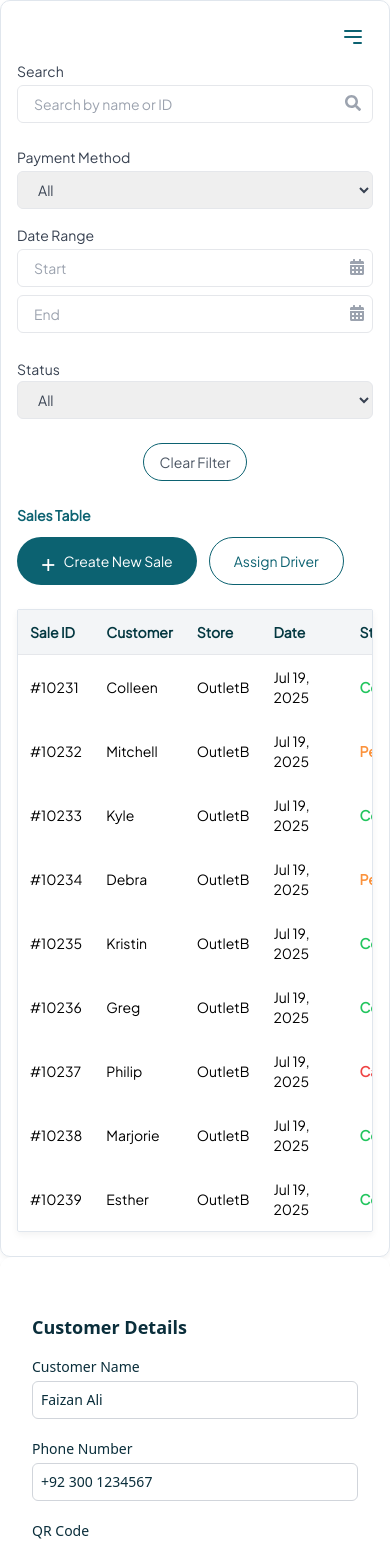
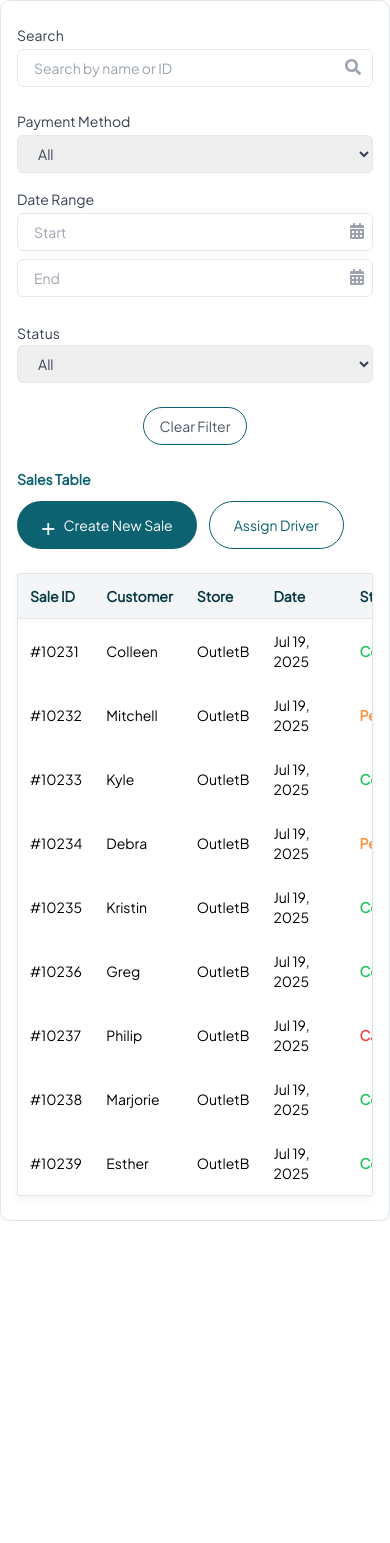
Before and after one commit to Innova360-Rimza/Acuurak_Dashboard, a React (Vite) app: page / in a window 390 px wide. Shown: the top 1543 px of the page. After the commit the page ends 1221 px from the top, so only its background shows below. Built offline with nearby package versions, Linux system fonts and the light colour scheme.

Commit message:
update in tab navbar, inputs

```diff
--- a/src/SalesView/SaleInvoice.jsx
+++ b/src/SalesView/SaleInvoice.jsx
@@ -111,7 +111,7 @@ import { FaDownload, FaTrashAlt, FaUndoAlt, FaPen, FaQrcode } from "react-icons/
 
 const SaleInvoice = () => {
   return (
-    <div className="bg-white p-8 rounded-xl max-w-[1100px] mx-auto shadow-md text-[#0a2e3b] font-sans">
+    <div className="bg-white p-8 rounded-xl max-w-[1100px] mx-auto shadow-md text-[#0a2e3b] font-sans ">
       <h3 className="mt-6 mb-4 text-lg font-semibold">Customer Details</h3>
       <div className="flex flex-wrap gap-5 mb-4">
         <div className="flex-1 min-w-[250px]">
@@ -204,7 +204,7 @@ const SaleInvoice = () => {
             key={idx}
             className="flex-1 px-4 py-3 rounded-full border border-[#19BEA0] font-medium text-sm flex items-center justify-center gap-2 bg-gray-100 text-[#03414C] hover:opacity-90 hover:bg-gray-200"
           >
-            {btn.icon} {btn.label}
+            {btn.label} {btn.icon}
           </button>
         ))}
       </div>
--- a/src/component/ButtonComponent/Button.jsx
+++ b/src/component/ButtonComponent/Button.jsx
@@ -6,8 +6,8 @@ const Button = ({label, icon:Icon, className}) => {
     <button
     className={`flex items-center gap-2 px-3 py-1 bg-cyan-700 text-white rounded transition text-sm ${className}`}
     >
+        {label}
         {Icon && <Icon size={16} />}
-        {label}
 
     </button>
 
--- a/src/component/Sales.jsx
+++ b/src/component/Sales.jsx
@@ -5,6 +5,7 @@ import TabNav from './TabNav';
 import SaleInvoice from '../SalesView/SaleInvoice';
 import CustomerInformatio from '../CreateNewSale/CustomerInformatio';
 import PaymentInformation from '../CreateNewSale/PaymentInformation';
+import AssignDeriver from '../AssignDriver/AssignDeriver';
 
 
 
@@ -23,9 +24,10 @@ const Sales = () => {
 <Tables/>
 </div>
 
-<SaleInvoice/>
-<CustomerInformatio/>
-<PaymentInformation/>
+{/* <SaleInvoice/> */}
+{/* <CustomerInformatio/>
+<PaymentInformation/> */}
+{/* <AssignDeriver/> */}
 </>
 
   )
--- a/src/component/TabNav.jsx
+++ b/src/component/TabNav.jsx
@@ -28,26 +28,12 @@ const TabNav = () => {
 
   return (
     <div className="mx-4 mt-6 md:mx-14">
-      {/* Mobile Toggle Button */}
-      <div className="flex justify-end px-2 mb-2 md:hidden">
-        <button onClick={() => setMenuOpen(!menuOpen)} className="text-2xl text-[#0C6271]">
-          {menuOpen ? <HiX /> : <HiOutlineMenuAlt3 />}
-        </button>
-      </div>
-
-      {/* Tabs */}
-      <div
-        className={`${
-          menuOpen ? 'flex' : 'hidden'
-        } md:flex flex-col md:flex-row md:items-end md:justify-between w-full px-4 md:px-10 border-b border-gray-200 gap-y-3`}
-      >
+      {/* Tabs - hidden on mobile, visible on md+ */}
+      <div className="flex-col hidden w-full px-4 border-b border-gray-200 md:flex md:flex-row md:items-end md:justify-between md:px-10 gap-y-3">
         {tabs.map((tab) => (
           <div
             key={tab.key}
-            onClick={() => {
-              setActiveTab(tab.key);
-              setMenuOpen(false); // auto-close on mobile
-            }}
+            onClick={() => setActiveTab(tab.key)}
             className="flex flex-col items-center px-2 pb-1 cursor-pointer"
           >
             <div
```
